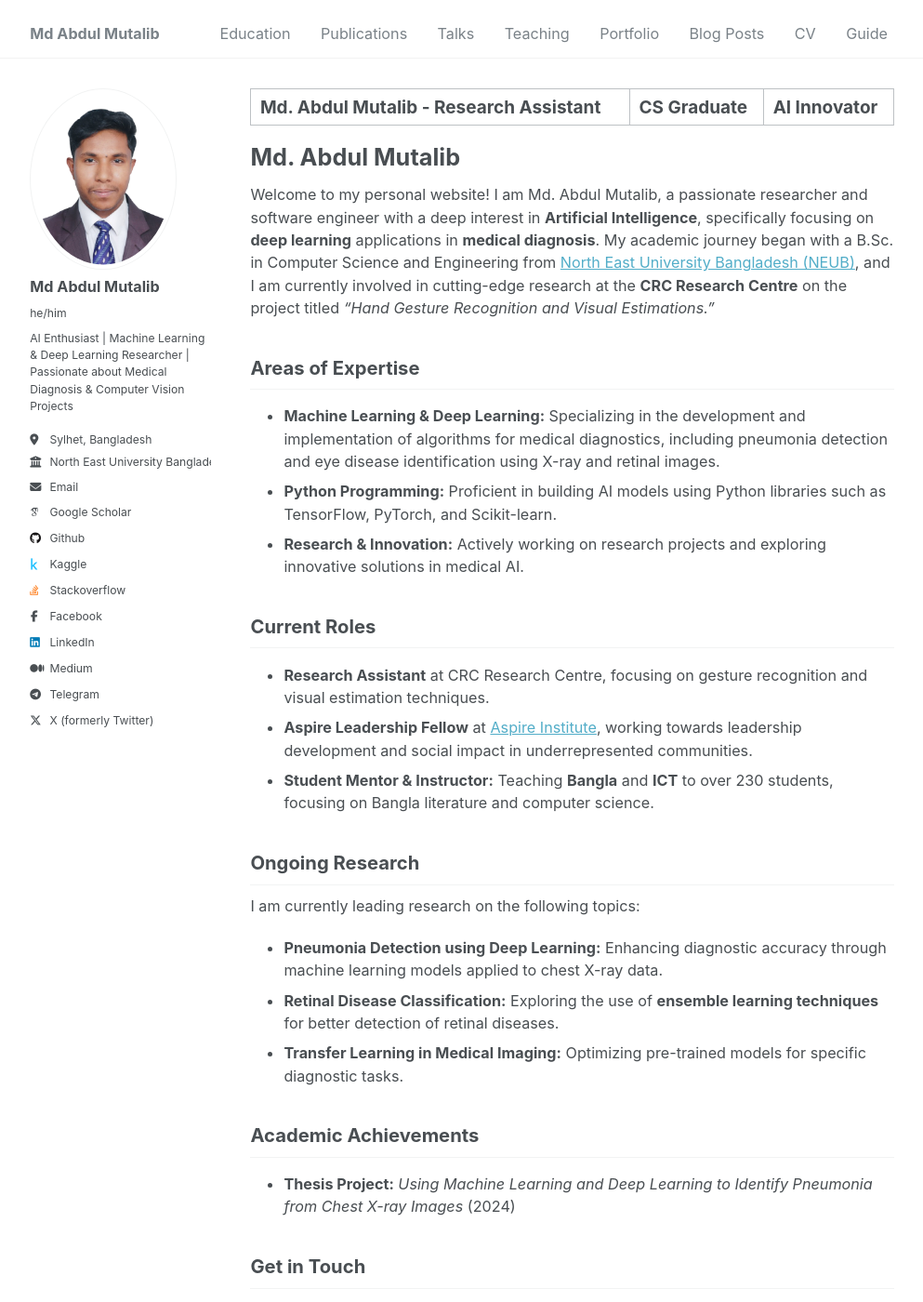
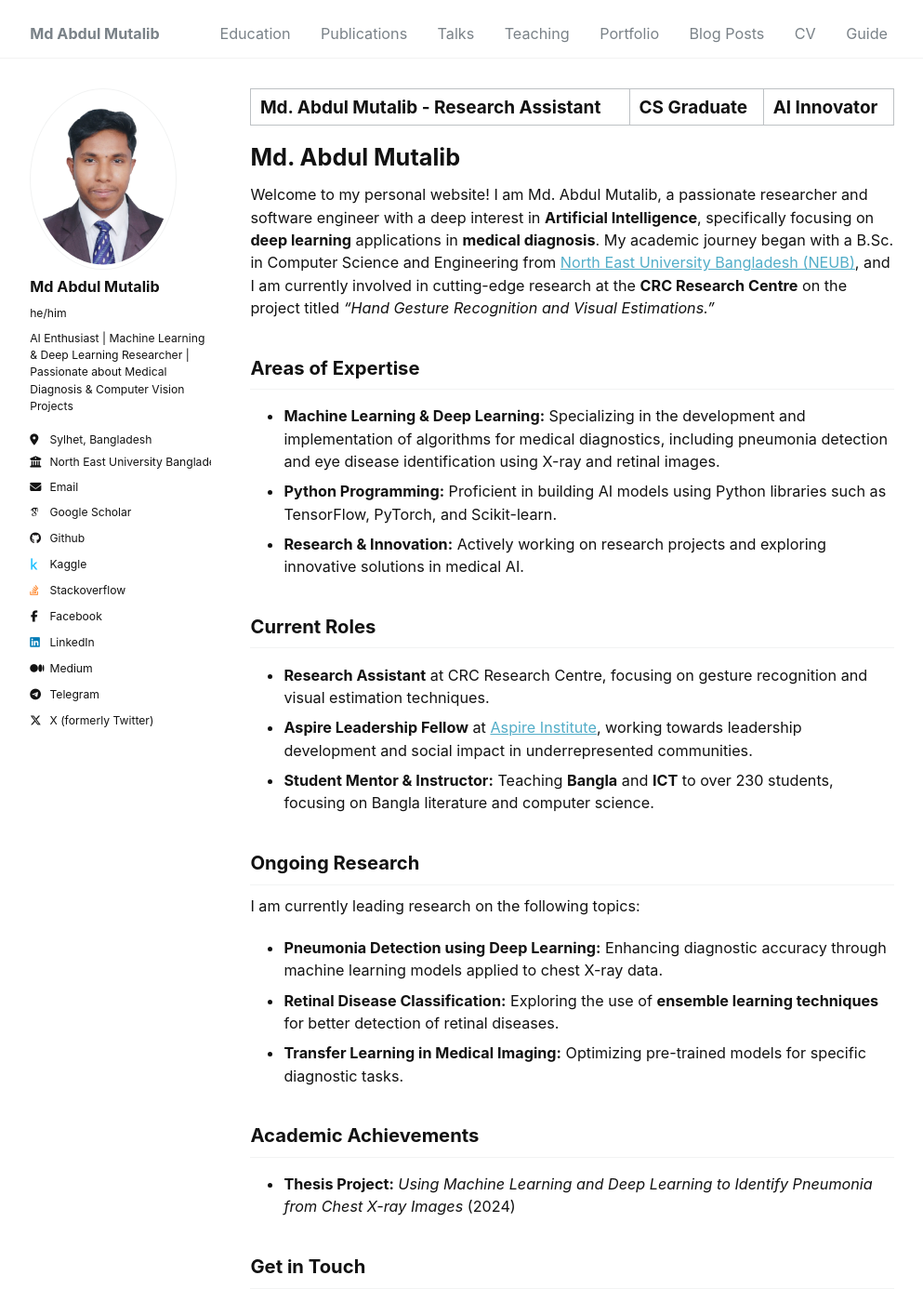
Before and after one commit to mutalibcs/mutalibcs.github.io, a Jekyll site: the page built from _pages/about.md, in a window 1280 px wide and 1400 px high. Shown: the whole window at 93% size, without its empty margins (48-1041 px from the left). Built offline with Jekyll 4.4.1, drawn with Linux system fonts in a browser that asks for light colours; some web fonts are replaced.

Commit message:
font color changed-> black

```diff
--- a/_sass/_base.scss
+++ b/_sass/_base.scss
@@ -11,7 +11,8 @@ body {
   margin: 0;
   padding: $masthead-height 0 0;
   padding-bottom: 9em;
-  color: $text-color;
+  // color: $text-color;
+  color: #121212;
   font-family: $global-font-family;
   line-height: 1.5;
 
```
